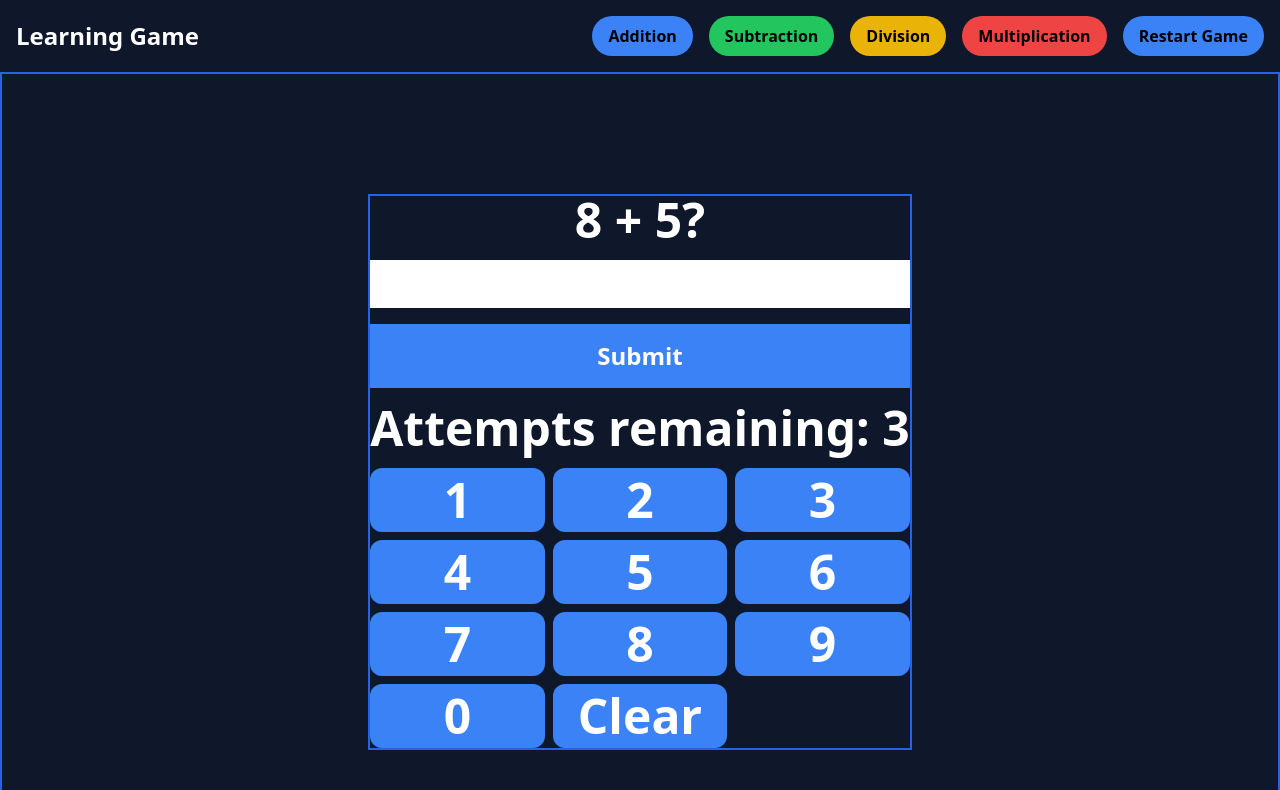
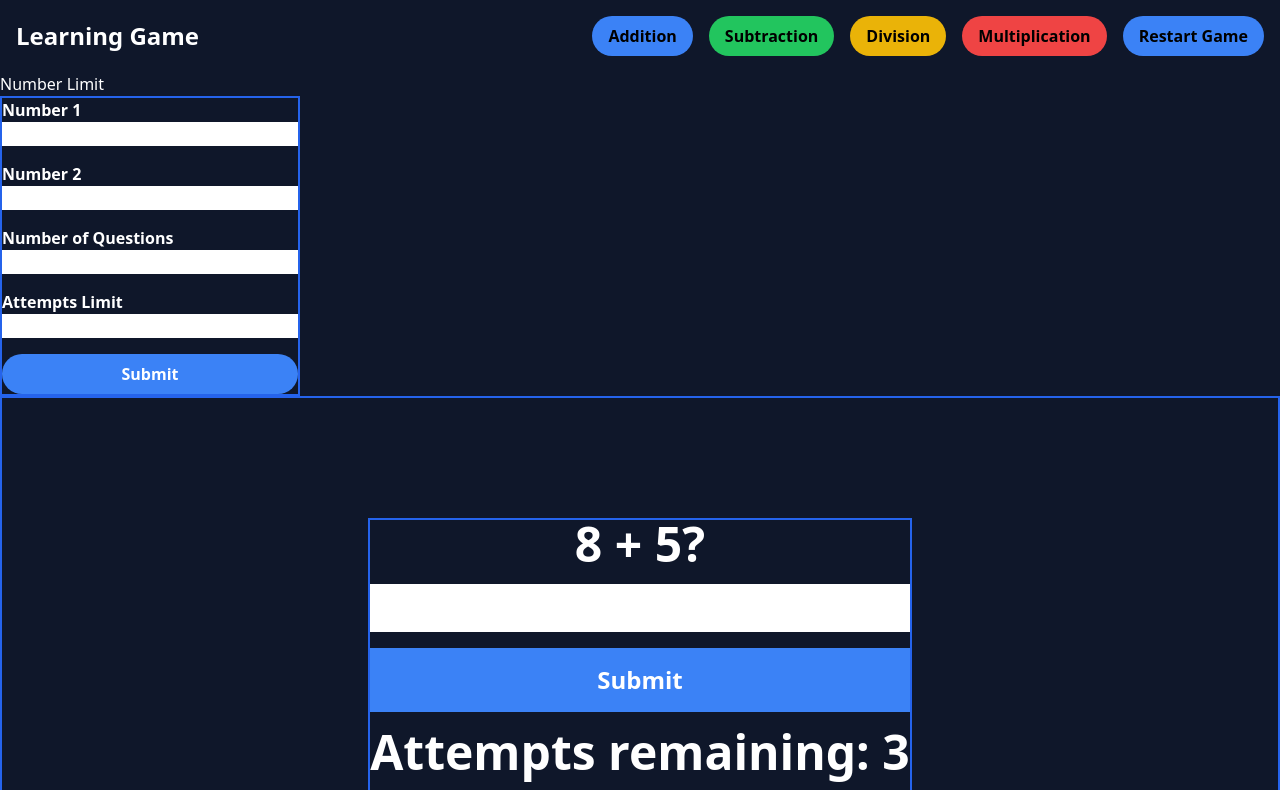
Before and after one commit to bartswierz/learning-game, a React (Vite) app: page / in a window 1280 px wide. Shown: the top 790 px of the page. Built offline with nearby package versions, Linux system fonts and the light colour scheme.

Commit message:
added WIP settings form, installed slider shadcn component

```diff
--- a/package.json
+++ b/package.json
@@ -11,6 +11,7 @@
   },
   "dependencies": {
     "@radix-ui/react-navigation-menu": "^1.1.4",
+    "@radix-ui/react-slider": "^1.1.2",
     "class-variance-authority": "^0.7.0",
     "clsx": "^2.1.0",
     "lucide-react": "^0.309.0",
--- a/src/App.tsx
+++ b/src/App.tsx
@@ -10,6 +10,7 @@ import {
   NavigationMenuTrigger,
   NavigationMenuViewport,
 } from "@/components/ui/navigation-menu";
+import { Slider } from "@/components/ui/slider";
 
 function App() {
   // const [count, setCount] = useState(0);
@@ -20,6 +21,7 @@ function App() {
   const [message, setMessage] = useState("");
   const [gameOver, setGameOver] = useState(false);
   const [correctAnswer, setCorrectAnswer] = useState(0);
+  const [attemptsLimit, setAttemptsLimit] = useState(3);
 
   // Generate two random numbers between 1 and 10
   const generateRandomNumbers = () => {
@@ -29,6 +31,14 @@ function App() {
     setNum2(newNum2);
     setCorrectAnswer(newNum1 + newNum2);
   };
+  // // Generate two random numbers between 1 and 10
+  // const generateRandomNumbers = () => {
+  //   const newNum1 = Math.floor(Math.random() * 10) + 1;
+  //   const newNum2 = Math.floor(Math.random() * 10) + 1;
+  //   setNum1(newNum1);
+  //   setNum2(newNum2);
+  //   setCorrectAnswer(newNum1 + newNum2);
+  // };
 
   // Check if the user's answer is correct
   const checkAnswer = () => {
@@ -71,11 +81,24 @@ function App() {
     setUserAnswer("");
   };
 
+  // TODO - User will click on a number range to select the range of numbers to use in the game (1-10, 1-20, ..., 1-100)
+  const handleNumberRange = () => {};
+
   const gridListStyle =
     "w-full bg-blue-500 text-white text-center px-4 py-2 rounded-xl hover:bg-blue-700 transition-color duration-300";
 
+  const handleNumberLimit = (e) => {
+    // e.preventDefault();
+    // console.log(e);
+  };
+
+  // User is able to set the number of attempts and number values they want to have in the game
+  const handleSettings = () => {
+    // TODO - 3 values
+  };
+
   return (
-    <div className="bg-slate-900 text-white overflow-hidden overflow-y-hidden w-screen h-screen">
+    <div className="bg-slate-900 text-white max-w-screen max-h-screen overflow-hiddenX overflow-y-hiddenX w-screenX h-screen">
       {/* <NavigationMenu>
         <NavigationMenuList>
           <NavigationMenuItem>
@@ -130,7 +153,33 @@ function App() {
       {/* <div className="b"> handleouu1
         <h1 className="text-5xl w-full b">Math Game</h1>
       </div> */}
-      <div className="bg-slate-900 w-full h-full w-screenX h-screenX flex flex-col justify-center items-center text-white text-5xl b">
+      {/* SETTINGS FORM */}
+      <div>
+        <span>Number Limit</span>
+        <form onSubmit={handleNumberLimit} className="flex flex-col b w-[300px] gap-4">
+          <label htmlFor="firstNumber">
+            Number 1
+            <input type="text" className="w-full" />
+          </label>
+          <label htmlFor="secondNumber">
+            Number 2
+            <input type="text" className="w-full" />
+          </label>
+          <label htmlFor="secondNumber">
+            Number of Questions
+            <input type="text" className="w-full" />
+          </label>
+          <label htmlFor="attempts">
+            Attempts Limit
+            <input type="text" className="w-full" />
+          </label>
+          <button type="submit" className="bg-blue-500 px-4 py-2 rounded-full w-full">
+            Submit
+          </button>
+        </form>
+      </div>
+      {/* END OF SETTINGS FORM */}
+      <div className="bg-slate-900 w-full h-full flex flex-col justify-center items-center text-white text-5xl b">
         {/* GAME IS COMPLETED */}
         {gameOver ? (
           <>
@@ -160,52 +209,54 @@ function App() {
             {/* Number Grid */}
             <ul className="grid grid-cols-3 max-w-[90vw] gap-2">
               <li>
-                <button onClick={() => handleClick(1)} className={gridListStyle}>
+                <button onClick={() => handleClick("1")} className={gridListStyle}>
                   1
                 </button>
               </li>
               <li>
-                <button onClick={() => handleClick(2)} className={gridListStyle}>
+                <button onClick={() => handleClick("2")} className={gridListStyle}>
                   2
                 </button>
               </li>
               <li>
-                <button onClick={() => handleClick(3)} className={gridListStyle}>
+                <button onClick={() => handleClick("3")} className={gridListStyle}>
                   3
                 </button>
               </li>
               <li>
-                <button onClick={() => handleClick(4)} className={gridListStyle}>
+                <button onClick={() => handleClick("4")} className={gridListStyle}>
                   4
                 </button>
               </li>
               <li>
-                <button onClick={() => handleClick(5)} className={gridListStyle}>
+                <button onClick={() => handleClick("5")} className={gridListStyle}>
                   5
                 </button>
               </li>
               <li>
-                <button onClick={() => handleClick(6)} className={gridListStyle}>
+                <button onClick={() => handleClick("6")} className={gridListStyle}>
                   6
                 </button>
               </li>
               <li>
-                <button onClick={() => handleClick(7)} className={gridListStyle}>
+                <button onClick={() => handleClick("7")} className={gridListStyle}>
                   7
                 </button>
               </li>
               <li>
-                <button onClick={() => handleClick(8)} className={gridListStyle}>
+                <button onClick={() => handleClick("8")} className={gridListStyle}>
                   8
                 </button>
               </li>
               <li>
-                <button onClick={() => handleClick(9)} className={gridListStyle}>
+                <button onClick={() => handleClick("9")} className={gridListStyle}>
                   9
                 </button>
               </li>
+              {/* Empty Slot */}
+              <li></li>
               <li>
-                <button onClick={() => handleClick(0)} className={gridListStyle}>
+                <button onClick={() => handleClick("0")} className={gridListStyle}>
                   0
                 </button>
               </li>
--- /dev/null
+++ b/src/components/ui/slider.tsx
@@ -0,0 +1,26 @@
+import * as React from "react"
+import * as SliderPrimitive from "@radix-ui/react-slider"
+
+import { cn } from "@/lib/utils"
+
+const Slider = React.forwardRef<
+  React.ElementRef<typeof SliderPrimitive.Root>,
+  React.ComponentPropsWithoutRef<typeof SliderPrimitive.Root>
+>(({ className, ...props }, ref) => (
+  <SliderPrimitive.Root
+    ref={ref}
+    className={cn(
+      "relative flex w-full touch-none select-none items-center",
+      className
+    )}
+    {...props}
+  >
+    <SliderPrimitive.Track className="relative h-2 w-full grow overflow-hidden rounded-full bg-secondary">
+      <SliderPrimitive.Range className="absolute h-full bg-primary" />
+    </SliderPrimitive.Track>
+    <SliderPrimitive.Thumb className="block h-5 w-5 rounded-full border-2 border-primary bg-background ring-offset-background transition-colors focus-visible:outline-none focus-visible:ring-2 focus-visible:ring-ring focus-visible:ring-offset-2 disabled:pointer-events-none disabled:opacity-50" />
+  </SliderPrimitive.Root>
+))
+Slider.displayName = SliderPrimitive.Root.displayName
+
+export { Slider }
```
Also changed, not shown: 1 other file (tests, documents, lock files or other folders).
